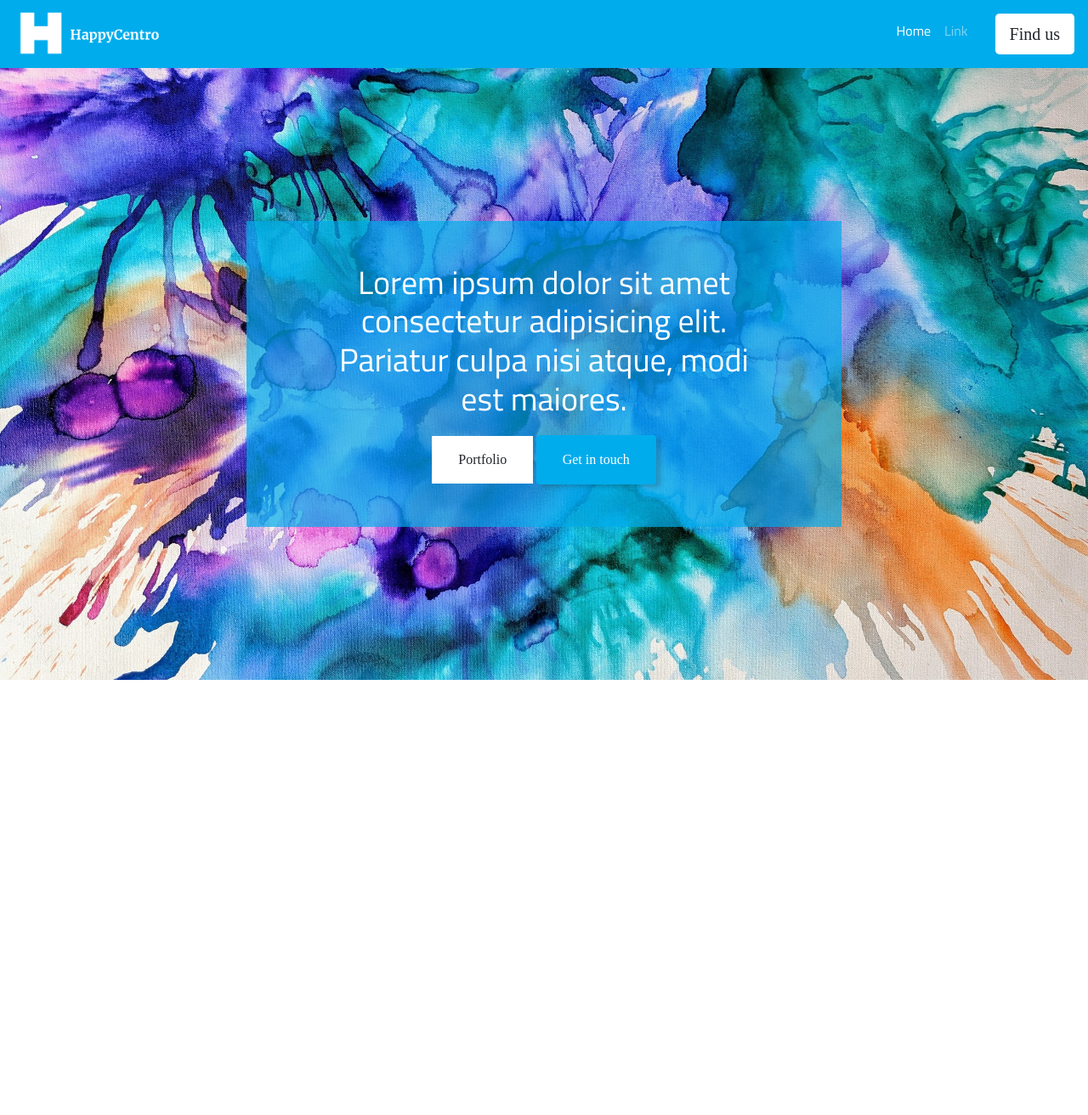
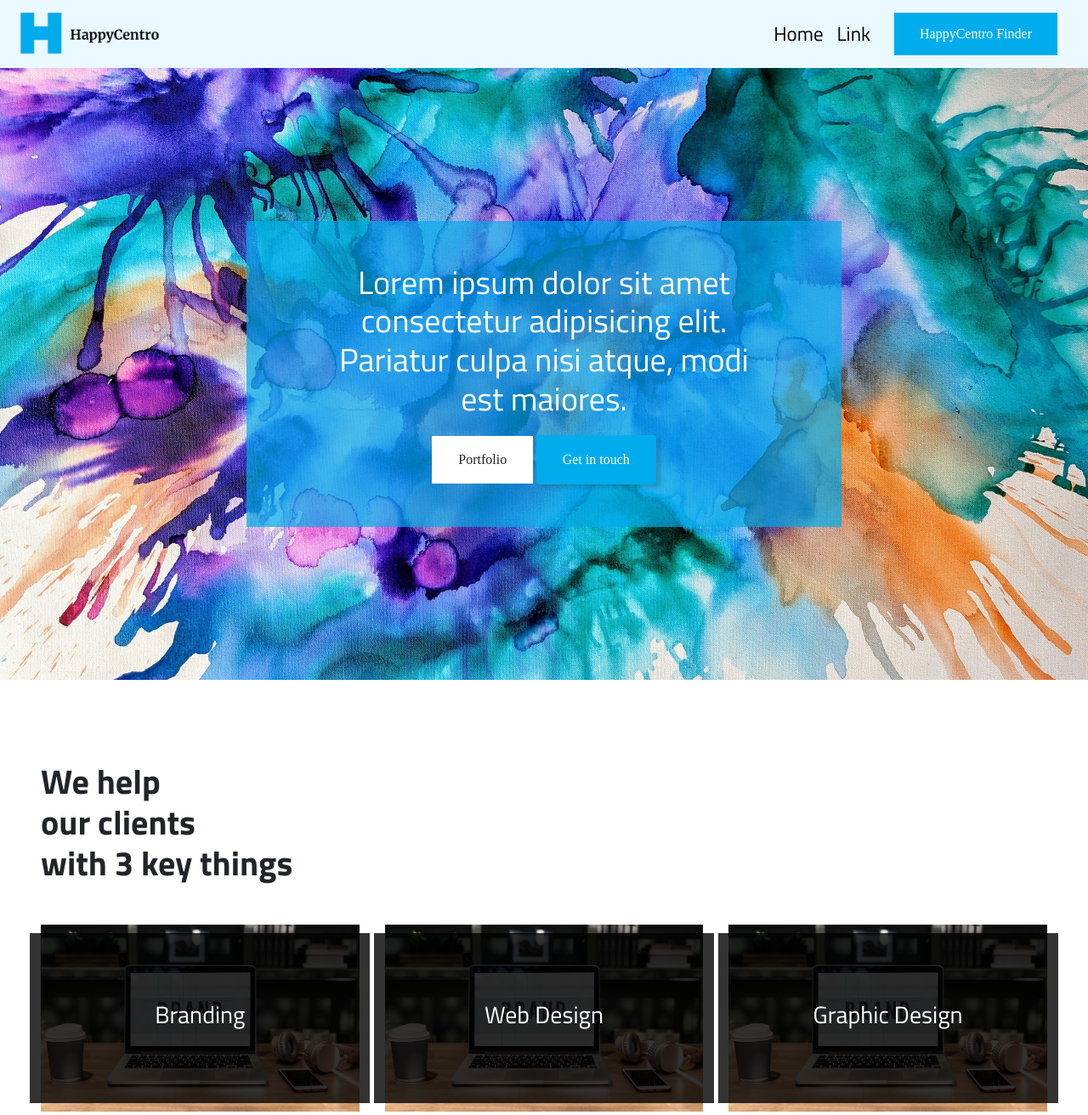
Before and after one commit to erindhoxha/happyCentro, a plain HTML site: page index.html in a window 1280 px wide. Shown: the whole page at 85% size. Before the commit the page ends 800 px from the top, so only its background shows below. Drawn offline with nearby package versions, Linux system fonts and the light colour scheme.

```diff
--- a/css/main.scss
+++ b/css/main.scss
@@ -109,13 +109,54 @@
  /* ==========================================================================
    Erind's custom styles
    ========================================================================== */
+   .overlay-div {
+       height:200px;
+       background-color:rgba(0,0,0,0.8);
+       position:absolute;
+       width:400px;
+       color:white;
+       display:flex;
+       justify-content: center;
+       align-items:center;
+   }
+   .overlay-container {
+       display:flex;
+       justify-content: center;
+       align-items:center;
+   }
+   .key-image {
+       width:100%;
+   }
+   .key-div {
+       height:100vh;
+       h1 {
+           font-weight:900;
+       }
+   }
+   .navbar-nav {
+        li {
+            a {
+                color:black !important;
+                font-size:23px;
+            }
+        }
+    }
+    .find-us-button {
+        background-color:$mainColor;
+        color:white;
+        padding:10px 30px;
+        margin-left:20px;
+        margin-right:20px;
+        border:none;
+    }
+    .navbar  {
 
-    .navbar  {
         height:10vh;
         img {
             width:180px;
         }
-        background-color:$mainColor;
+        background-color:rgb(234, 248, 255);
+        color:black;
     }
 
     .hero-image {
--- a/index.html
+++ b/index.html
@@ -22,7 +22,7 @@
 <body>
 
     <nav class="navbar navbar-expand-lg navbar-dark">
-        <a class="navbar-brand" href="#"><img src="img/logo-white.png" alt=""></a>
+        <a class="navbar-brand" href="#"><img src="img/happycentro.png" alt=""></a>
         <button class="navbar-toggler" type="button" data-toggle="collapse" data-target="#navbarsExample05" aria-controls="navbarsExample05" aria-expanded="false" aria-label="Toggle navigation">
           <span class="navbar-toggler-icon"></span>
         </button>
@@ -35,11 +35,11 @@
             <li class="nav-item">
               <a class="nav-link" href="#">Link</a>
             </li>
-            <button class="btn btn-lg bg-white ml-4">Find us</button>
+            <button class="find-us-button">HappyCentro Finder</button>
           </ul>
         </div>
       </nav>
-
+      <!-- FIRST CONTAINER, HERO IMAGE -->
       <div class="container-fluid hero-image">
         <div class="information">
           <h1>Lorem ipsum dolor sit amet consectetur adipisicing elit. Pariatur culpa nisi atque, modi est maiores.</h1>
@@ -48,6 +48,30 @@
         </div>
       </div>
 
+      <!-- SECOND CONTAINER - 3 KEY THINGS -->
+      <div class="container-fluid pt-4 p-5 mt-5 mb-5 pb-5 key-div">
+        <h1>We help <br>our clients <br>with 3 key things</h1>
+        <div class="row mt-4 pt-4">
+        <div class="col-lg-4 col-sm-12 col-md-6 col-6 overlay-container">
+          <div class="overlay-div">
+            <h3>Branding</h3>
+          </div>
+          <img class="key-image" src="img/key-image.jpeg" alt="">
+        </div>
+        <div class="col-lg-4 col-sm-12 col-md-6 col-6 overlay-container">
+            <div class="overlay-div">
+              <h3>Web Design</h3>
+            </div>
+            <img class="key-image" src="img/key-image.jpeg" alt="">
+          </div>
+          <div class="col-lg-4 col-sm-12 col-md-6 col-6 overlay-container">
+              <div class="overlay-div">
+                <h3>Graphic Design</h3>
+              </div>
+              <img class="key-image" src="img/key-image.jpeg" alt="">
+            </div>
+          </div>
+      </div>
   <!-- Add your site or application content here -->
   <script src="js/vendor/modernizr-3.7.1.min.js"></script>
   <script src="https://code.jquery.com/jquery-3.3.1.min.js" integrity="sha256-FgpCb/KJQlLNfOu91ta32o/NMZxltwRo8QtmkMRdAu8=" crossorigin="anonymous"></script>
```
Also changed, not shown: css/main.css, img/key-image.jpeg (added), 2 other files.
